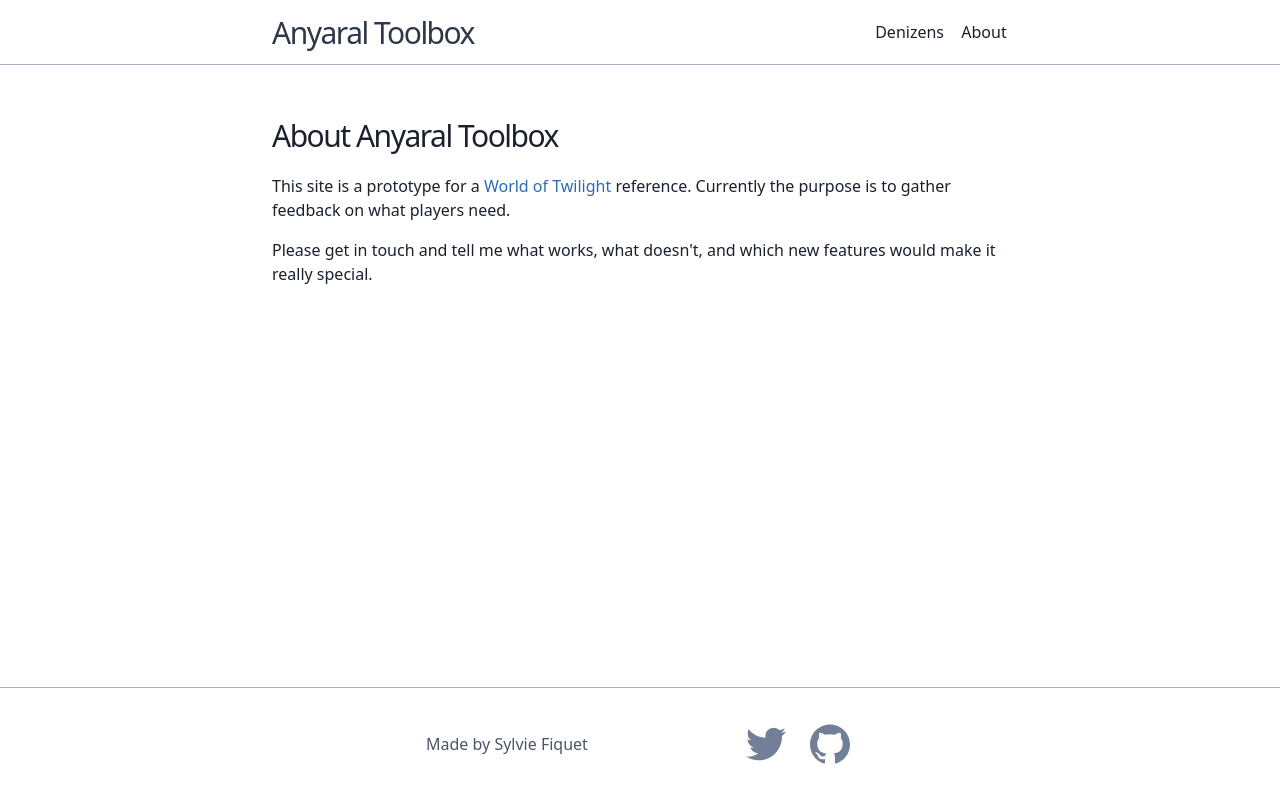
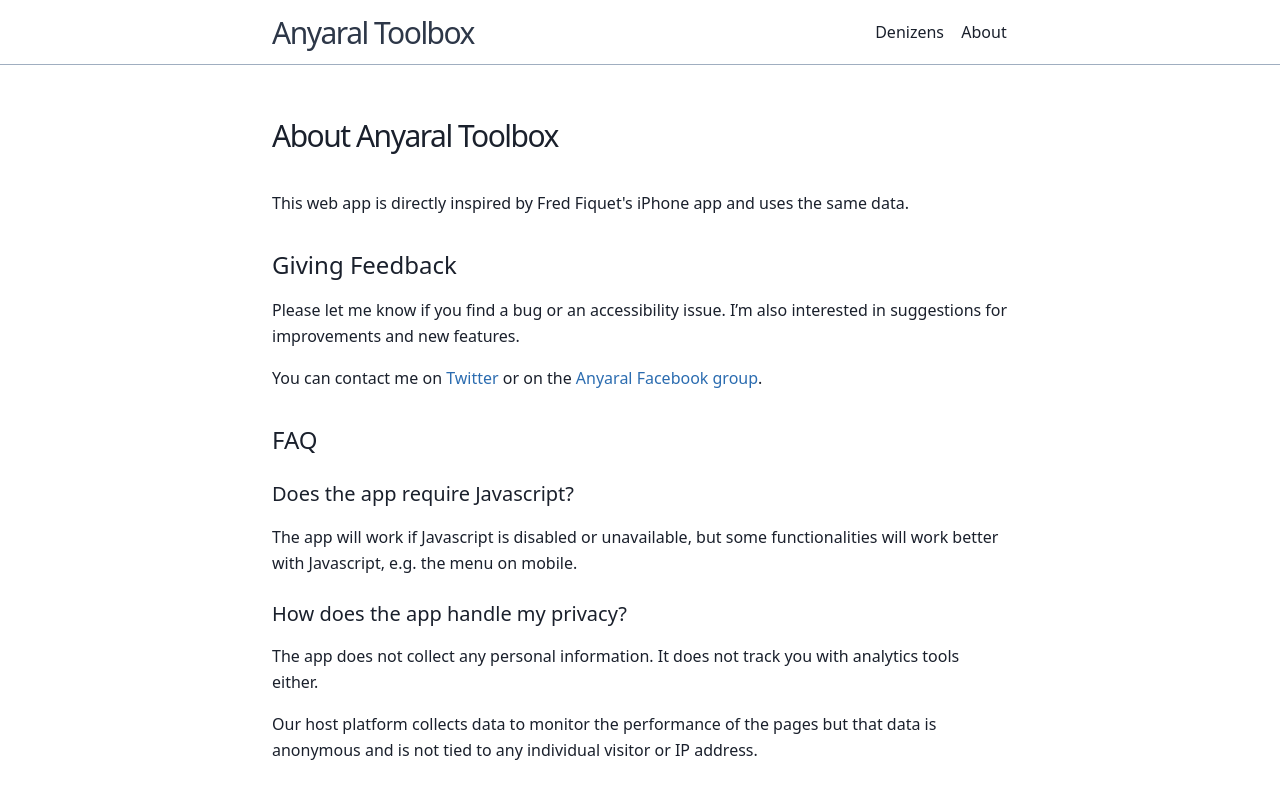
Before and after one commit to sfiquet/anyaral, a Next.js app: page /about in a window 1280 px wide. Shown: the top 791 px of the page. Built offline with nearby package versions, Linux system fonts and the light colour scheme.

Commit message:
inject Markdown file content into About page

```diff
--- /dev/null
+++ b/lib/markdown.js
@@ -0,0 +1,9 @@
+import fs from 'fs'
+import {join} from 'path'
+import marked from 'marked'
+
+export default function getHtmlFromMarkdownFile(mdFile){
+  let path = join(process.cwd(), 'text', mdFile)
+  let content = fs.readFileSync(path, {encoding: 'utf8'})
+  return marked(content)
+}
--- a/package.json
+++ b/package.json
@@ -8,6 +8,7 @@
     "start": "next start"
   },
   "dependencies": {
+    "marked": "^1.2.5",
     "next": "10.0.0",
     "react": "17.0.1",
     "react-dom": "17.0.1"
--- a/pages/about.js
+++ b/pages/about.js
@@ -3,7 +3,9 @@ import Layout from '../components/layout'
 import Container from '../components/container'
 import Meta from '../components/meta'
 
-function About(){
+import getHtmlFromMarkdownFile from '../lib/markdown'
+
+export default function About({ content }){
   const title = `About ${appName}`
   return (
     <Layout>
@@ -13,18 +15,16 @@ function About(){
           nakedTitle: true,
           // no specific description, use the site default
         }} />
-        <main className="space-y-4">
+        <main className="space-y-8">
           <h1>{title}</h1>
-          <p>
-            This site is a prototype for a <a href="http://worldoftwilight.com">World of Twilight</a> reference. Currently the purpose is to gather feedback on what players need.
-          </p>
-          <p>
-            Please get in touch and tell me what works, what doesn't, and which new features would make it really special.
-          </p>
+          <div className="markdown" dangerouslySetInnerHTML={{__html: content}} />
         </main>
       </Container>
     </Layout>
   );
 }
 
-export default About;
+export async function getStaticProps(){
+  let content = getHtmlFromMarkdownFile('about.md')
+  return { props: { content } }
+}
--- a/styles/globals.css
+++ b/styles/globals.css
@@ -80,4 +80,17 @@
   .js .js-hide {
     @apply hidden;
   }
+
+  .markdown {
+    @apply text-base leading-relaxed
+  }
+  .markdown h2 {
+    @apply mt-8 mb-4 leading-snug
+  }
+  .markdown h3 {
+    @apply mt-6 mb-4 leading-snug
+  }
+  .markdown p {
+    @apply my-4
+  }
 }
--- /dev/null
+++ b/text/about.md
@@ -0,0 +1,23 @@
+This web app is directly inspired by Fred Fiquet's iPhone app and uses the same data.
+
+## Giving Feedback
+Please let me know if you find a bug or an accessibility issue. I’m also interested in suggestions for improvements and new features.
+
+You can contact me on [Twitter](https://twitter.com/SylvieFiquet) or on the [Anyaral Facebook group](https://www.facebook.com/groups/anyaral).
+
+
+## FAQ
+### Does the app require Javascript?
+The app will work if Javascript is disabled or unavailable, but some functionalities will work better with Javascript, e.g. the menu on mobile.
+
+### How does the app handle my privacy?
+The app does not collect any personal information. It does not track you with analytics tools either.
+
+Our host platform collects data to monitor the performance of the pages but that data is anonymous and is not tied to any individual visitor or IP address.
+
+### Does the app work offline?
+Not yet, but it’s in the pipeline. Being able to use the app offline would make a big difference when playing where internet access is unreliable, e.g. at gaming events.
+
+### How can I try the iPhone app?
+The iPhone app is being actively developed and has not been released on the AppStore yet. In order to try it you need to install TestFlight from the AppStore, then [join the beta test](https://testflight.apple.com/join/yx9TdjFQ).
+Requires iOS 13.2 or later.
```
Also changed, not shown: 1 other file (tests, documents, lock files or other folders).
